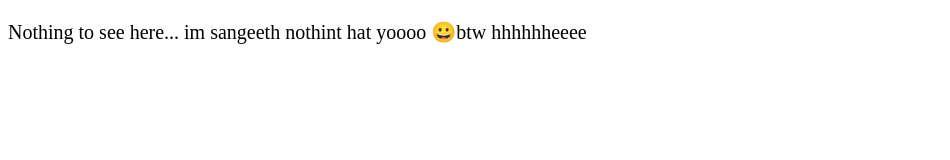
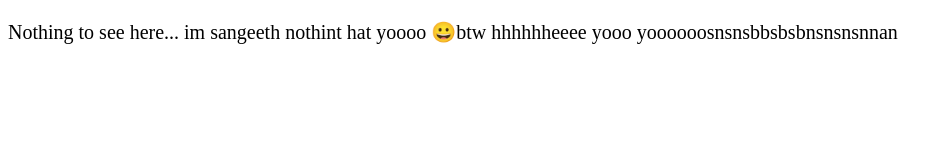
Before and after one commit to sangfyfv/No-mercy-freefire, a plain HTML site: page index.html in a window 1280 px wide. Shown: the whole page, without its empty margins (0-950 px from the left). Drawn offline with Linux system fonts and the light colour scheme.

Commit message:
update index.html

```diff
--- a/index.html
+++ b/index.html
@@ -16,7 +16,7 @@
 
 <body>
   <p>Nothing to see here...
-  im sangeeth nothint hat yoooo 😀btw hhhhhheeee</p>
+  im sangeeth nothint hat yoooo 😀btw hhhhhheeee yooo yoooooosnsnsbbsbsbnsnsnsnnan</p>
   <!-- Project -->
   <script src="main.js"></script>
 </body>
```
